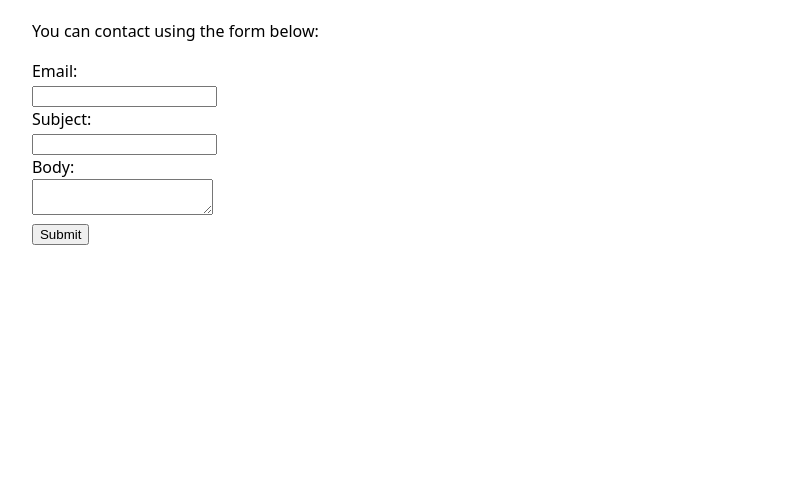
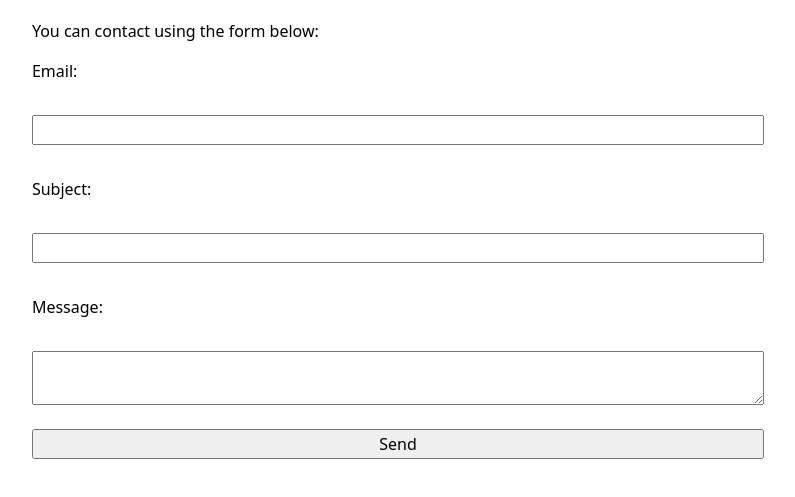
Before and after one commit to m1petersen/portfolio, a plain HTML site: page contact/index.html in a window 1280 px wide. Shown: the part 135-632 px from the top of the page, without its empty margins (242-1037 px from the left). Drawn offline with Linux system fonts and the light colour scheme.

Commit message:
edits to contact form

```diff
--- a/contact/index.html
+++ b/contact/index.html
@@ -24,9 +24,9 @@
         <input type="email" id="email" name="email"><br>
         <label for ="subject">Subject:</label><br>
         <input type="text" id="subject" name="subject"><br>
-        <label for="message">Body:</label><br>
+        <label for="message">Message:</label><br>
         <textarea id="message" name="body"></textarea><br>
-        <button type="submit">Submit</button>
+        <button type="submit">Send</button>
     </form>
 </body>
 </html>
--- a/style.css
+++ b/style.css
@@ -42,3 +42,22 @@ nav a:hover {
   border-bottom-color: oklch(80% 3% 200);
   padding-bottom: 0.1em;
 }
+
+input,
+textarea,
+button {
+    font: inherit;
+}
+
+form label,
+form input,
+form textarea,
+form button {
+  display: block;
+  width: 100%;
+  box-sizing: border-box;
+}
+
+form label {
+  margin-block: 0.5em;
+}
```
Also changed, not shown: 1 other file.
